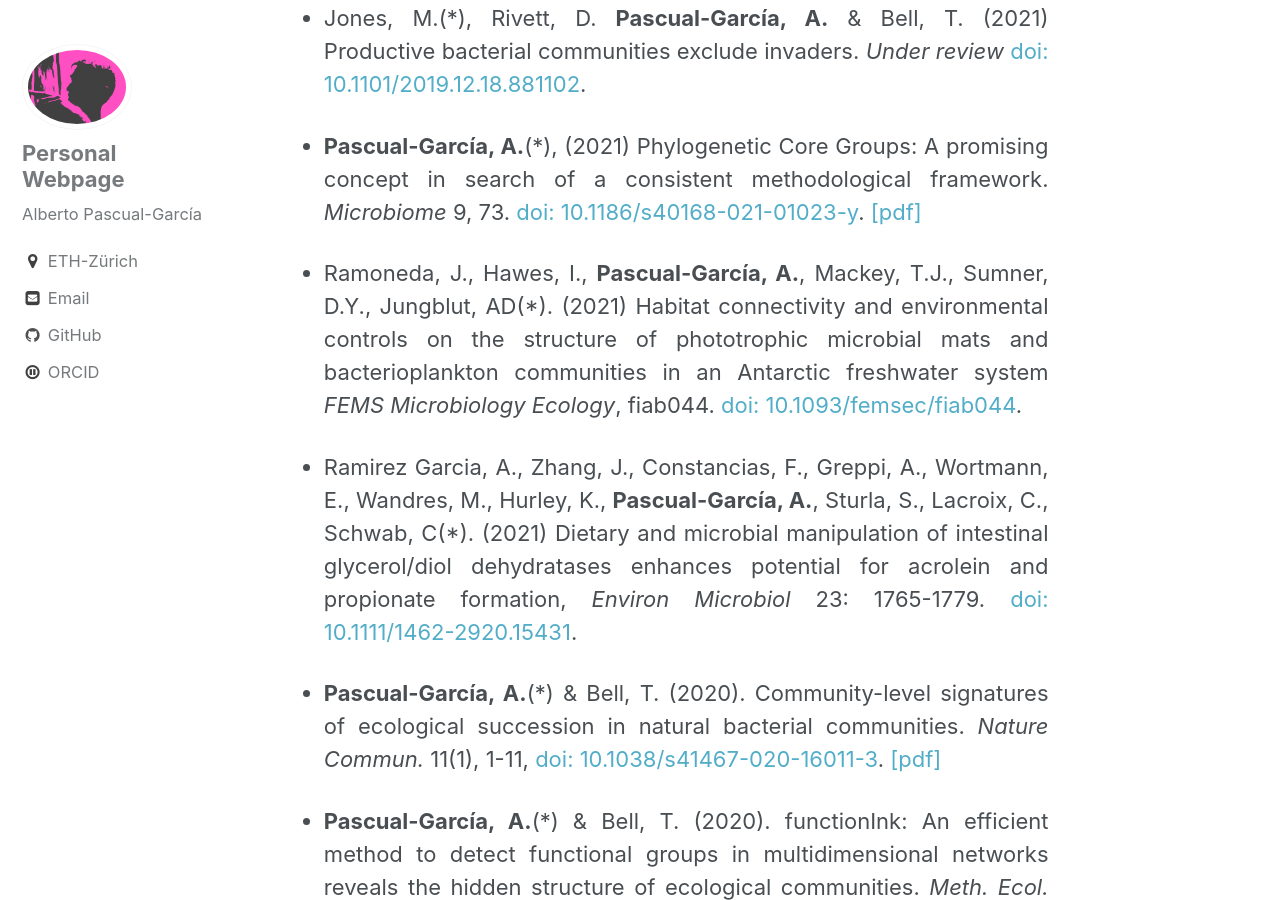
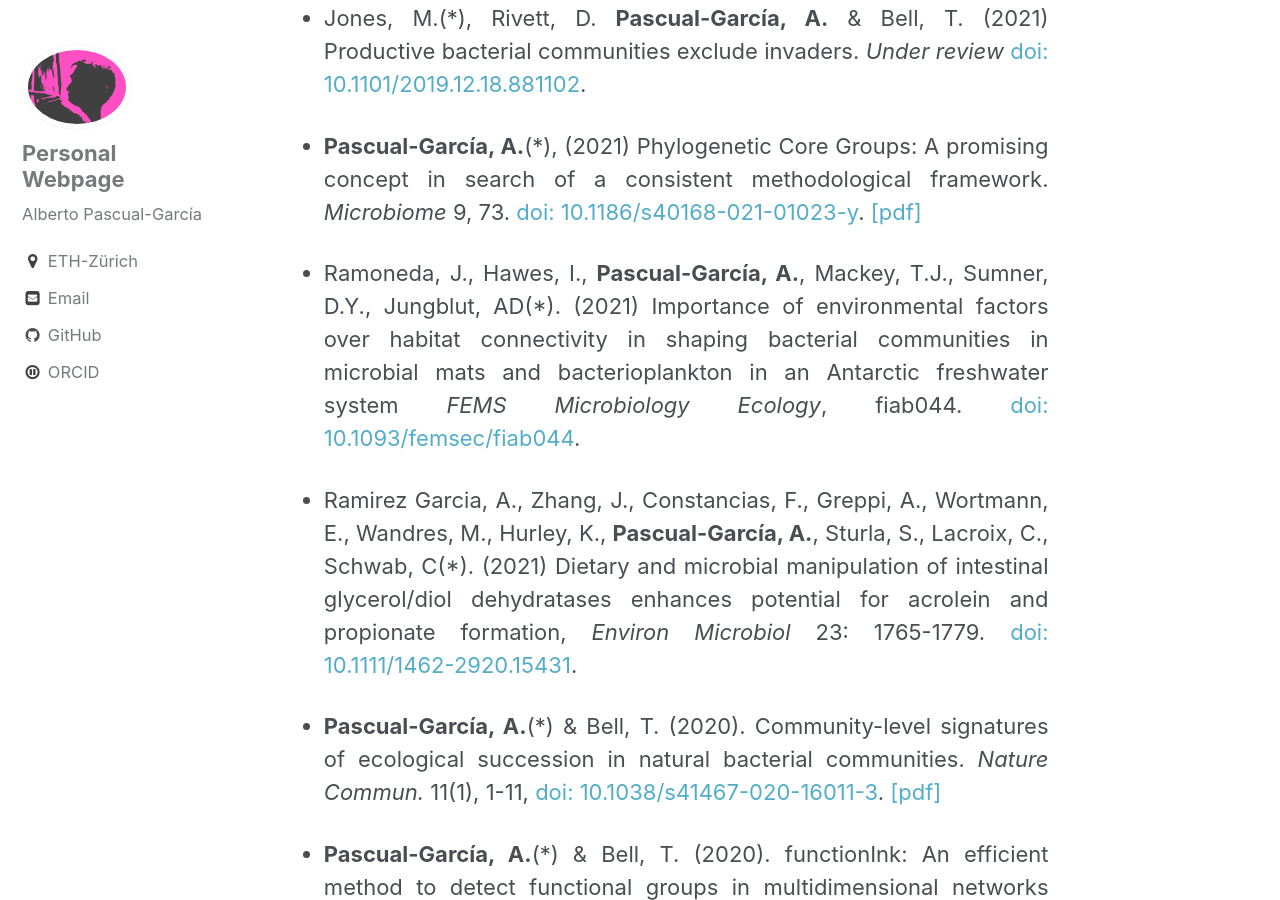
Before and after one commit to apascualgarcia/apascualgarcia.github.io, a Jekyll site: the page built from _pages/Publications.md, in a window 1280 px wide and 900 px high, scrolled down 578 px. Built offline with Jekyll 4.4.1, drawn with Linux system fonts in a browser that asks for light colours.

Commit message:
changed Ramoneda article from preprint to final

```diff
--- a/_pages/Publications.md
+++ b/_pages/Publications.md
@@ -20,7 +20,8 @@ permalink: /_pages/Publications/
 * **Pascual-García, A.**(*), (2021) Phylogenetic Core Groups: A promising concept in search of a consistent methodological framework. _Microbiome_ 9, 73. [doi: 10.1186/s40168-021-01023-y](https://doi.org/10.1186/s40168-021-01023-y). [[pdf]](/assets/articles/Pascual-Garcia_PhylogeneticCoreGroups_Microbiome_2021.pdf)
 
 
-* Ramoneda, J., Hawes, I., **Pascual-García, A.**, Mackey, T.J., Sumner, D.Y., Jungblut, AD(*). (2021)  Habitat connectivity and environmental controls on the structure of phototrophic microbial mats and bacterioplankton communities in an Antarctic freshwater system  _FEMS Microbiology Ecology_, fiab044. [doi: 10.1093/femsec/fiab044](https://doi.org/10.1093/femsec/fiab044).
+* Ramoneda, J., Hawes, I., **Pascual-García, A.**, Mackey, T.J., Sumner, D.Y., Jungblut, AD(*). (2021)  Importance of environmental factors over habitat
+connectivity in shaping bacterial communities in microbial mats and bacterioplankton in an Antarctic freshwater system _FEMS Microbiology Ecology_, fiab044. [doi: 10.1093/femsec/fiab044](https://doi.org/10.1093/femsec/fiab044).
 
 
 * Ramirez Garcia, A., Zhang, J., Constancias, F., Greppi, A., Wortmann, E., Wandres, M., Hurley, K., **Pascual-García, A.**, Sturla, S., Lacroix, C., Schwab, C(*). (2021) Dietary and microbial manipulation of intestinal glycerol/diol dehydratases enhances potential for acrolein and propionate formation, _Environ Microbiol_ 23: 1765-1779. [doi: 10.1111/1462-2920.15431](https://doi.org/0.1111/1462-2920.15431).
```
